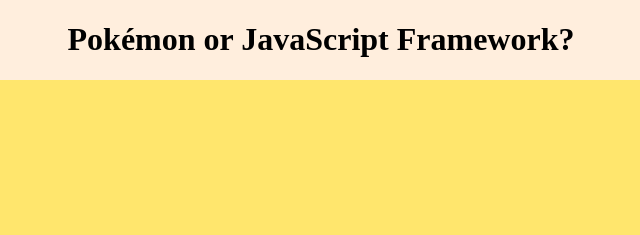
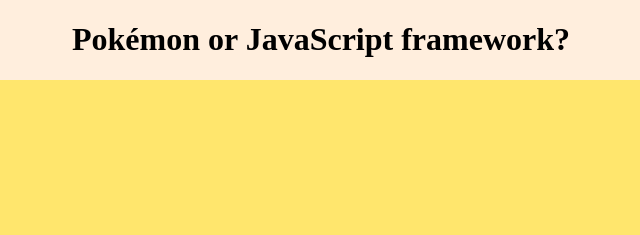
Before and after one commit to oylenshpeegul/pokemon-or-javascript, a plain HTML site: page index.html in a window 1280 px wide. Shown: the top 235 px of the page, 319-959 px from the left. Drawn offline with Linux system fonts and the light colour scheme.

Commit message:
lc framework

```diff
--- a/index.html
+++ b/index.html
@@ -3,12 +3,12 @@
   <head>
     <meta charset="UTF-8">
     <meta name="viewport" content="width=device-width, initial-scale=1.0">
-    <title>Pokémon or JavaScript Framework?</title>
+    <title>Pokémon or JavaScript framework?</title>
     <script src="script.js" defer></script>
     <link rel="stylesheet" href="styles.css">
   </head>
   <body>
-    <h1>Pokémon or JavaScript Framework?</h1>
+    <h1>Pokémon or JavaScript framework?</h1>
     <section id="main">
       <p>Ready?</p>
       <div id="buttons">
```
